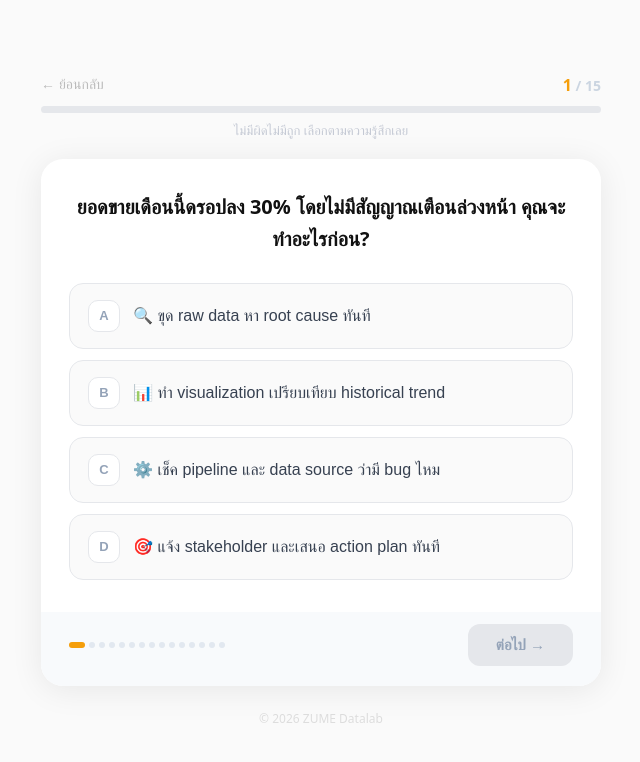
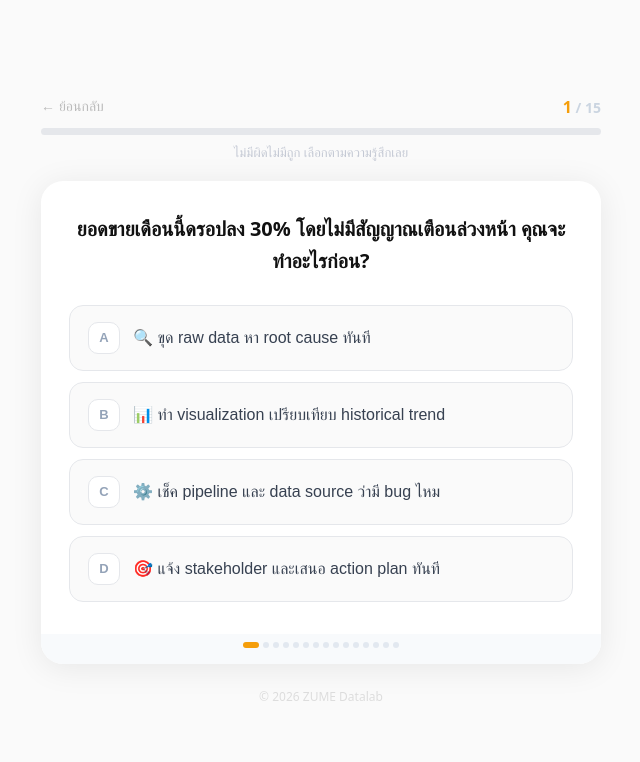
Before and after one commit to ZUME-Work/zume-career-intelligence, a Next.js app: page /archetype in a window 1280 px wide. Both pictures are taken after a click on the button "เริ่มเลย →". Shown: the top 762 px of the page, without its empty margins (319-959 px from the left). Built offline with nearby package versions, Linux system fonts and the light colour scheme.

Commit message:
fix: remove progress labels + archetype no next/skip + stricter email validation

```diff
--- a/app/archetype/page.tsx
+++ b/app/archetype/page.tsx
@@ -196,20 +196,12 @@ export default function ArchetypePage() {
             </div>
           </div>
 
-          <div style={{ padding:'0.75rem 1.75rem 1.25rem', background:'#F8FAFC', display:'flex', justifyContent:'space-between', alignItems:'center' }}>
+          <div style={{ padding:'0.5rem 1.75rem 1rem', background:'#F8FAFC', display:'flex', justifyContent:'center' }}>
             <div style={{ display:'flex', gap:4 }}>
               {archetypeQuestions.map((_, i) => (
                 <div key={i} style={{ width: i === current ? 16 : 6, height:6, borderRadius:3, background: i < current ? accentColor : i === current ? accentColor : '#E2E8F0', transition:'all 0.3s ease', opacity: i < current ? 0.5 : 1 }} />
               ))}
             </div>
-            <button
-              className="next-btn"
-              onClick={() => selected !== null && handleSelect(selected)}
-              disabled={selected === null}
-              style={{ background: selected !== null ? accentColor : '#E5E7EB', color: selected !== null ? '#fff' : '#94A3B8', boxShadow: selected !== null ? `0 4px 14px ${accentColor}44` : 'none' }}
-            >
-              {isLast ? 'ดูผลลัพธ์ 🎉' : 'ต่อไป →'}
-            </button>
           </div>
         </div>
 
--- a/app/assessment/[skill]/page.tsx
+++ b/app/assessment/[skill]/page.tsx
@@ -154,11 +154,6 @@ export default function AssessmentPage() {
           <div style={{ height:6, background:'#E5E7EB', borderRadius:3, overflow:'hidden' }}>
             <div style={{ height:'100%', width:`${progress}%`, background: progressColor, borderRadius:3, transition:'width 0.4s ease, background 0.6s ease', boxShadow:`0 0 8px ${progressColor}66` }} />
           </div>
-          <div style={{ display:'flex', justifyContent:'space-between', marginTop:6, fontSize:11, color:'#ddd' }}>
-            <span style={{ color:'#EF4444' }}>เริ่มต้น</span>
-            <span style={{ color:'#F59E0B' }}>กลางทาง</span>
-            <span style={{ color:'#10B981' }}>เกือบถึงแล้ว!</span>
-          </div>
         </div>
 
         <div className="q-wrap" style={{ width:'100%', maxWidth:580, background:'#fff', borderRadius:20, boxShadow:'0 4px 24px rgba(0,0,0,0.08)', overflow:'hidden' }}>
--- a/app/results/[id]/EmailGate.tsx
+++ b/app/results/[id]/EmailGate.tsx
@@ -21,7 +21,7 @@ const TARGET_ROLES = [
 ]
 const EXP_OPTIONS = ['นักเรียน / นักศึกษา','0-1 ปี','1-3 ปี','3-5 ปี','5+ ปี']
 
-const isValidEmail = (val: string) => /^[^\s@]+@[^\s@]+\.[^\s@]+$/.test(val.trim())
+const isValidEmail = (val: string) => /^[a-zA-Z0-9._%+\-]+@(gmail|yahoo|hotmail|outlook|icloud|live|msn|me|mac|protonmail|proton|ymail|rocketmail|aol|zoho|tutanota|fastmail|yandex|gmx|web)\.com$|^[a-zA-Z0-9._%+\-]+@[a-zA-Z0-9.\-]+\.(com|co\.th|th|net|org|edu|ac\.th)$/.test(val.trim().toLowerCase())
 
 export default function EmailGate({ assessmentId, initialUnlocked, percentile, skillLabel }: Props) {
   const [step, setStep] = useState<Step>(initialUnlocked ? 'unlocked' : 'locked')
```
